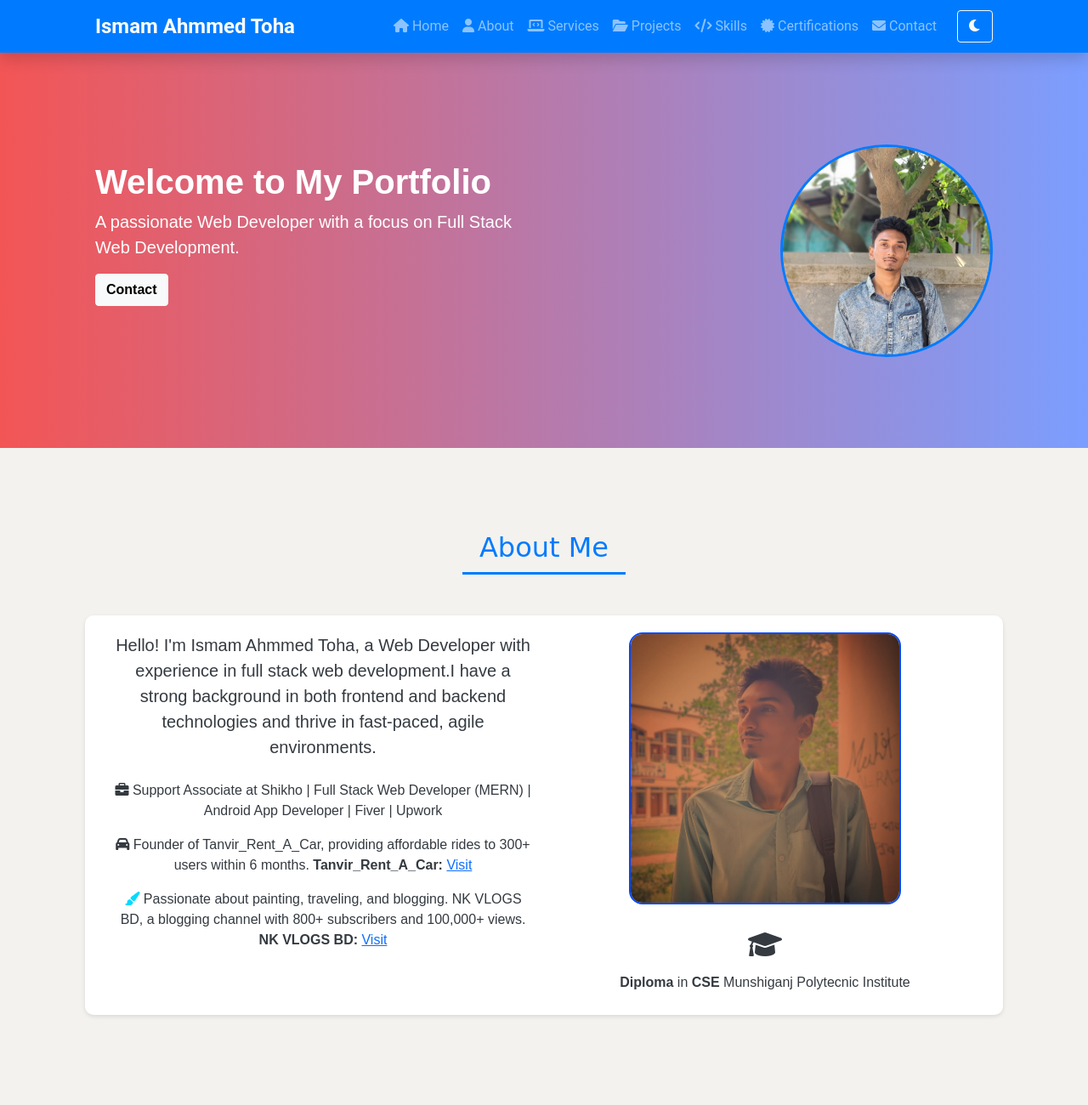
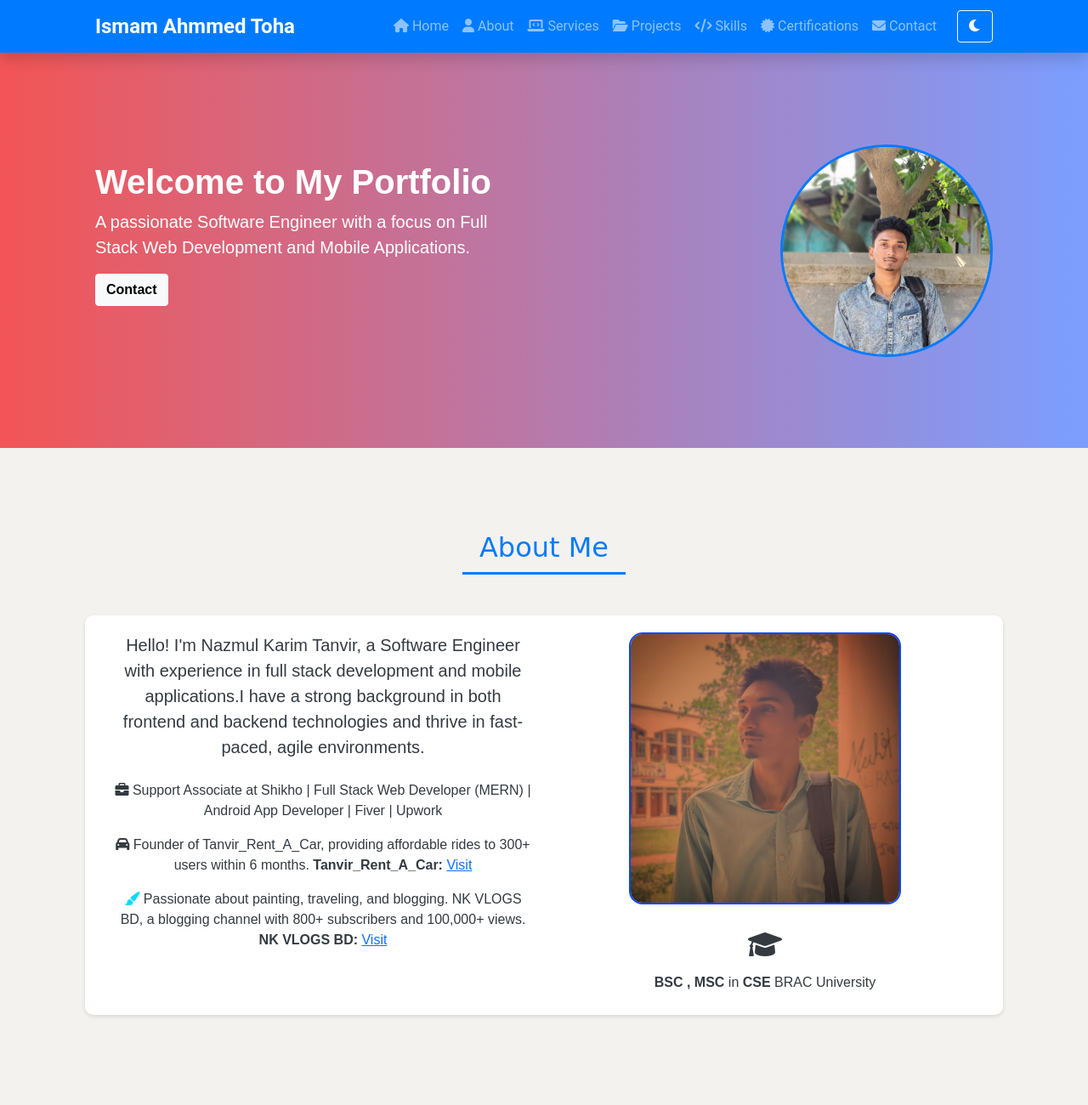
Before and after one commit to iatoha/IAT-portfolio, a plain HTML site: page index.html in a window 1280 px wide. Shown: the top 1300 px of the page at 85% size. Drawn offline with nearby package versions, Linux system fonts and the light colour scheme.

Commit message:
agian try

```diff
--- a/Portfolio Website/Project/index.html
+++ b/index.html
@@ -5,7 +5,7 @@
     <meta charset="UTF-8">
     <meta name="viewport" content="width=device-width, initial-scale=1.0">
     <!-- <link rel="icon" type="image/x-icon" href="./Images/title-icon-1.png"> -->
-    <title>TOHA - Portfolio</title>
+    <title>Nazmul Karim Tanvir - Portfolio</title>
 
     <!-- Bootstrap CDN -->
     <link href="https://cdn.jsdelivr.net/npm/bootstrap@5.1.3/dist/css/bootstrap.min.css" rel="stylesheet">
@@ -59,7 +59,8 @@
             <div class="row align-items-center">
                 <div class="col-lg-6 text-center text-lg-start">
                     <h1><b>Welcome to My Portfolio</b></h1>
-                    <p class="lead">A passionate Web Developer with a focus on Full Stack Web Development.</p>
+                    <p class="lead">A passionate Software Engineer with a focus on Full Stack Web Development and Mobile
+                        Applications.</p>
                     <a href="#contact" class="btn btn-light mb-5"><b>Contact</b></a>
                 </div>
                 <div class="col-lg-6 text-center text-lg-end">
@@ -80,8 +81,9 @@
             <div class="row info">
                 <div class="col-lg-6">
                     <div>
-                        <p class="lead">Hello! I'm Ismam Ahmmed Toha, a Web Developer with experience in full
-                            stack web development.I have a strong background in both frontend and backend technologies
+                        <p class="lead">Hello! I'm Nazmul Karim Tanvir, a Software Engineer with experience in full
+                            stack development
+                            and mobile applications.I have a strong background in both frontend and backend technologies
                             and thrive in fast-paced, agile environments.</p>
 
                         <div class="mt-4">
@@ -109,14 +111,14 @@
                 <div class="col-lg-6">
                     <div class="img-container1 text-center">
                         <img class="img-fluid" src="./Images/toha2.jpg"
-                            alt="">
+                            alt="15th convocation BRAC University">
                     </div>
-                    <div class="mt-4">
+                    <div class="mt-4 ">
                         <p><i class="fas fa-graduation-cap fa-2x"></i></p>
                         <h6>
-                            <strong>Diploma</strong> in
+                            <strong>BSC , MSC</strong> in
                             <strong>CSE</strong>
-                            Munshiganj Polytecnic Institute
+                            BRAC University
                         </h6>
                     </div>
                 </div>
```
Also changed, not shown: Images/Slide1.JPG (renamed from Portfolio Website/Project/Images/Slide1.JPG), Images/bootsrap.jpg (renamed from Portfolio Website/Project/Images/bootsrap.jpg), Images/certificates/cr-1.jpeg (renamed from Portfolio Website/Project/Images/certificates/cr-1.jpeg), Images/certificates/cr-2.jpg (renamed from Portfolio Website/Project/Images/certificates/cr-2.jpg), Images/certificates/cr-3.png (renamed from Portfolio Website/Project/Images/certificates/cr-3.png), Images/certificates/cr-4.png (renamed from Portfolio Website/Project/Images/certificates/cr-4.png), Images/certificates/cr-5.png (renamed from Portfolio Website/Project/Images/certificates/cr-5.png), Images/certificates/cr-6.jpg (renamed from Portfolio Website/Project/Images/certificates/cr-6.jpg), Images/e1.png (renamed from Portfolio Website/Project/Images/e1.png), Images/e2.png (renamed from Portfolio Website/Project/Images/e2.png), Images/e3.png (renamed from Portfolio Website/Project/Images/e3.png), Images/e4.png (renamed from Portfolio Website/Project/Images/e4.png), Images/portfolio.png (renamed from Portfolio Website/Project/Images/portfolio.png), Images/title-icon-1.png (renamed from Portfolio Website/Project/Images/title-icon-1.png), 3 more files.
